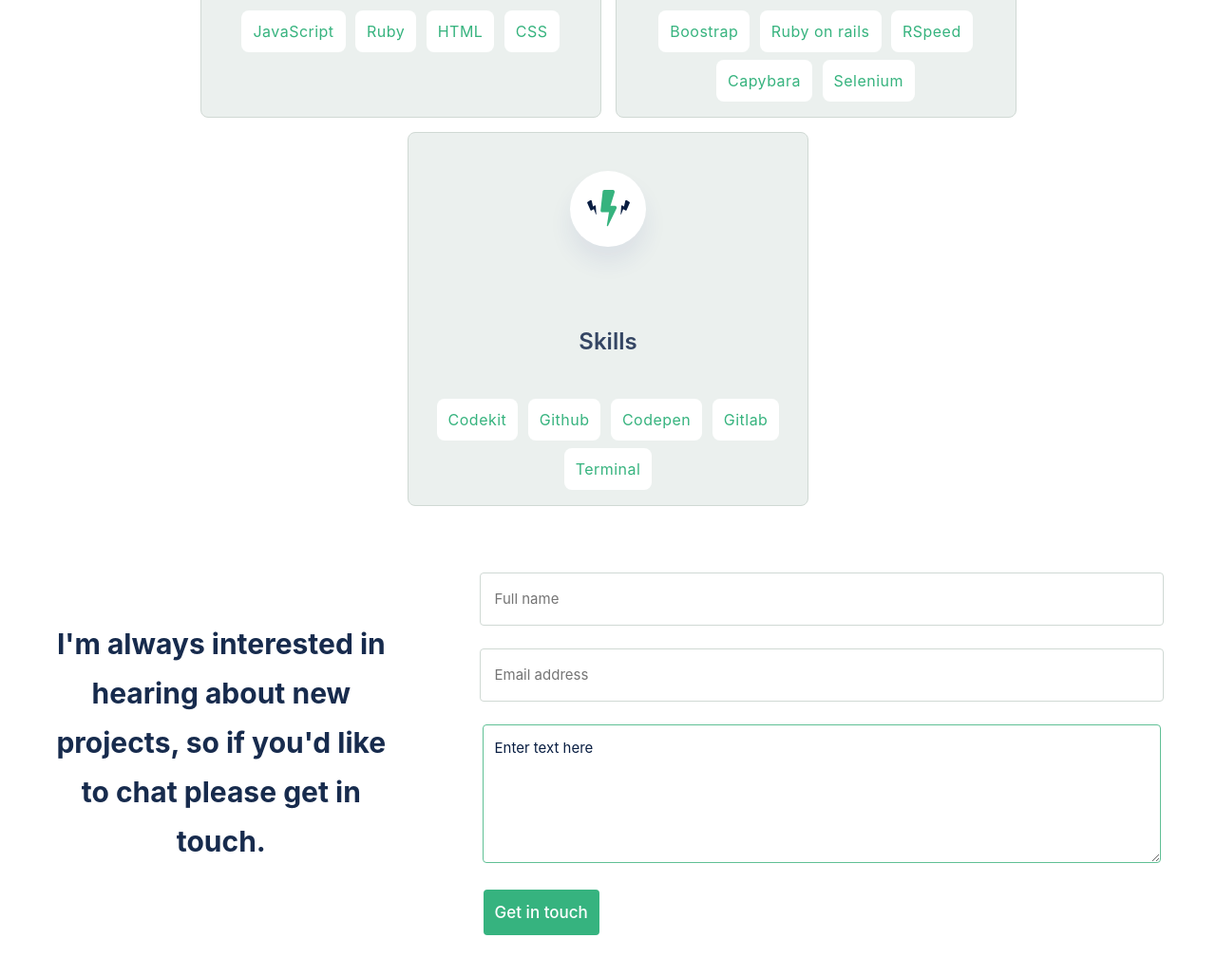
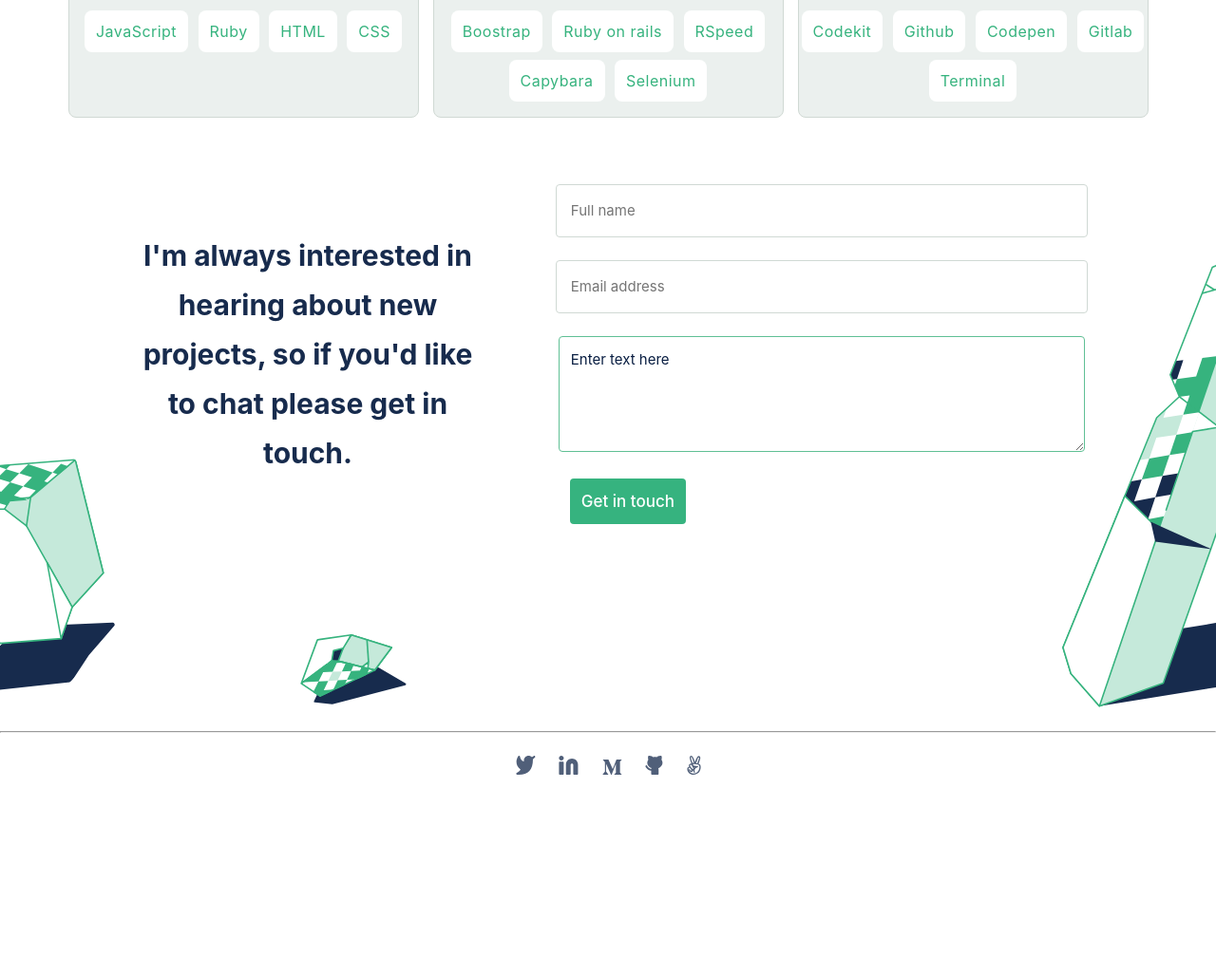
Before and after one commit to Chimwemwe-127001/microverse_portfolio_project, a plain HTML site: page index.html in a window 1280 px wide. Shown: the part 2886-3914 px from the top of the page at 95% size. After the commit the page ends 3722 px from the top, so only its background shows below. Drawn offline with Linux system fonts and the light colour scheme.

Commit message:
Fix media query screen sizes

```diff
--- a/index.html
+++ b/index.html
@@ -181,7 +181,7 @@
               <input type="email" id="mail" name="user_email" placeholder="Email address" required/>
             </li>
             <li>
-              <textarea id="msg" name="user_message" placeholder="Enter text here" maxlength="500" rows="5" required></textarea>
+              <textarea id="msg" name="user_message" placeholder="Enter text here" maxlength="500" rows="4" required></textarea>
             </li>
             <li>
               <button class="form-btn" type="submit">Get in touch</button>
--- a/style.css
+++ b/style.css
@@ -278,7 +278,7 @@
 }
 
 .cards > * {
-  flex-basis: 420px;
+  flex-basis: 367px;
   flex-shrink: 1;
 }
 
@@ -360,7 +360,7 @@
 }
 
 .form form {
-  flex-basis: 50%;
+  flex-basis: 40%;
   flex-grow: 1;
 }
 
@@ -416,18 +416,6 @@
 
   .hr2 {
     display: none;
-  }
-}
-
-@media (min-width: 1412px) {
-  body {
-    background-image: url(./assets/img/Frame.svg), url(./assets/img/Frame1.svg), url(./assets/img/illustration-2-contact-form-desktop.svg);
-    background-position: 0 calc(100% - 70px), right calc(100% - 86px), 300px calc(100% - 86px);
-    background-repeat: no-repeat;
-  }
-
-  .form {
-    background: none;
   }
 }
 
@@ -513,6 +501,10 @@
     font-size: 30px;
     line-height: 52px;
   }
+
+  .form form {
+    max-width: 600px;
+  }
 }
 
 @media (min-width: 730px) {
@@ -523,6 +515,16 @@
 }
 
 @media (min-width: 1000px) {
+  body {
+    background-image: url(./assets/img/Frame.svg), url(./assets/img/Frame1.svg), url(./assets/img/illustration-2-contact-form-desktop.svg);
+    background-position: 0 calc(100% - 70px), right calc(100% - 86px), 300px calc(100% - 86px);
+    background-repeat: no-repeat;
+  }
+
+  .form {
+    background: none;
+  }
+
   .grid-container {
     grid-template-areas: 'imgplaholder imgplaholder imgplaholder';
     column-gap: 40px;
```
